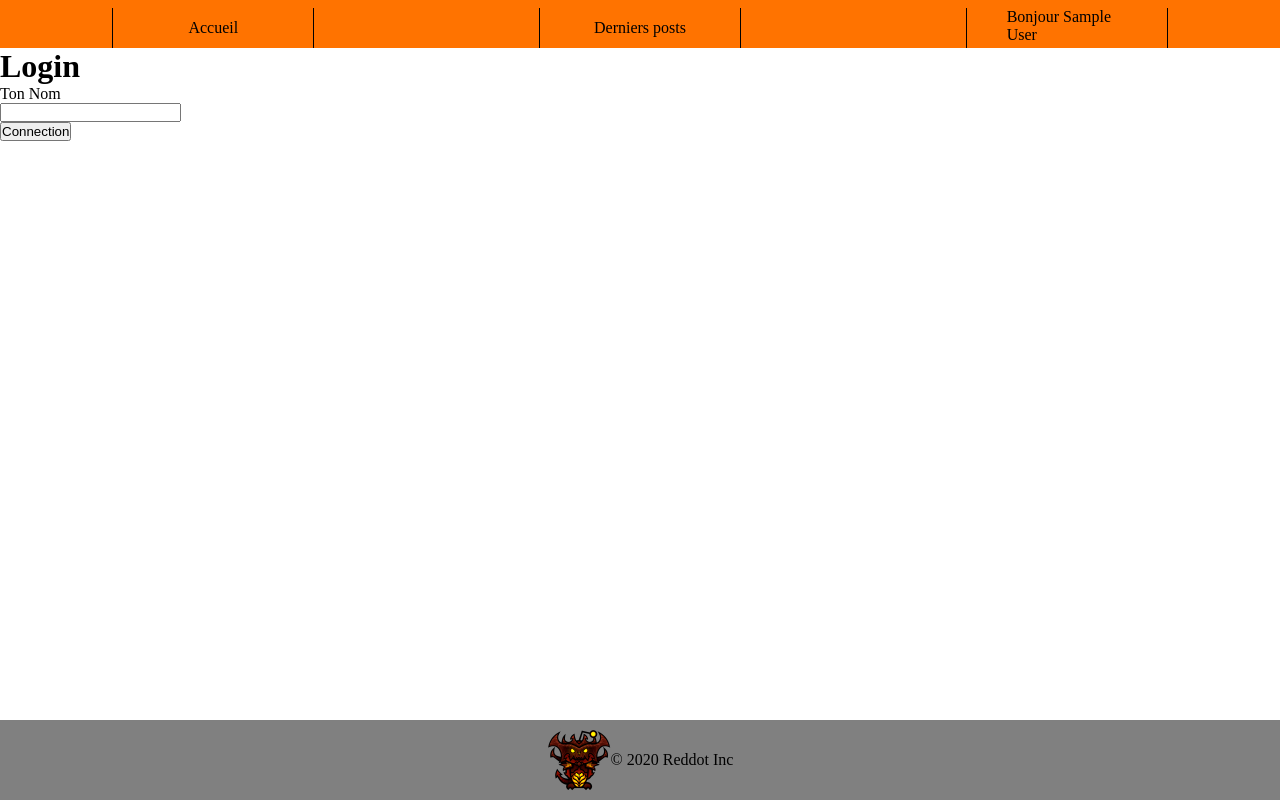
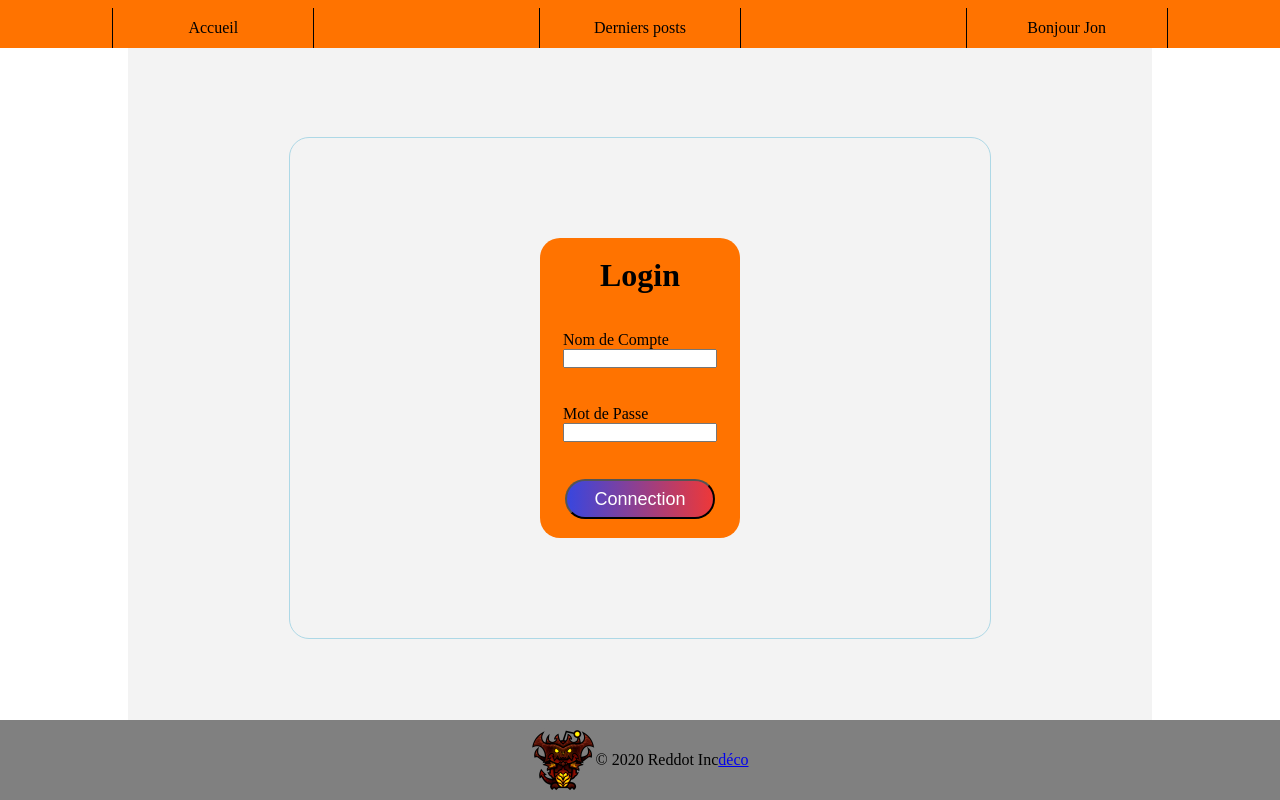
Before and after one commit to ABentounes/validationPHP, a PHP site: page /login.php in a window 1280 px wide. Run offline with PHP 8.4, Linux system fonts and the light colour scheme; the visitor is signed in with stand-in values (Sample User, id 1).

Commit message:
Second Commit

```diff
--- a/css/header.css
+++ b/css/header.css
@@ -15,15 +15,14 @@
 }
 
 nav li {
-    width: 120px;
+    width: 200px;
     height: 40px;
     list-style-type: none;
-    padding: 0 40px;
     border: solid 1px;
     border-style: none solid none solid;
 }
 
-nav a {
+nav a, nav span {
     display: flex;
     justify-content: center;
     align-items: center;
@@ -37,7 +36,7 @@
     background-color: rgb(7, 4, 136);
 }
 
-nav li:hover a {
+nav li:hover a, nav li:hover span {
     color: white;
 }
 
@@ -53,4 +52,7 @@
 
 .dropdown:hover .dropdownContent {
     display: block;
+    background-color: rgb(255, 115, 0);
+
+    z-index: 10;
 }
--- a/css/login.css
+++ b/css/login.css
@@ -1,4 +1,73 @@
 * {
+
     margin: 0;
     padding: 0;
 }
+body {
+    height: 100vh;
+}
+
+
+.flex {
+    display: flex;
+}
+
+#container {
+    position: absolute;
+    height: 85%;
+    width: 80%;
+    background-color: rgb(243, 243, 243);
+    left: 10%;
+    display: flex;
+    justify-content: center;
+    align-items: center;
+}
+
+
+
+form {
+    width: 700px;
+    height: 500px;
+    justify-content: space-evenly;
+    align-items: center;
+    border: 1px solid lightblue;
+    text-align: center;
+    border-radius: 20px;
+}
+
+form div {
+    text-align: left;
+}
+
+#circle {
+    width: 300px;
+    height: 300px;
+    border-radius: 50%;
+    background-image: url('../images/heart.png');
+    background-position: center;
+    background-repeat: no-repeat;
+    border: 1px solid lightblue;
+}
+
+#back{
+    flex-direction: column;
+    justify-content: space-around;
+    align-items: center;
+    background-color: rgb(255, 115, 0);
+    border-radius: 20px;
+    height: 300px;
+    width: 200px;
+}
+
+form input[type=text] {
+    width: 150px;
+}
+
+form input[type=submit] {
+    width: 150px;
+    height: 40px;
+    border-radius: 30px;
+    font-size: large;
+    color: white;
+    background: linear-gradient(270deg, #ee3838, #3846df);
+}
--- a/index.php
+++ b/index.php
@@ -21,6 +21,7 @@
 
             <p>Lorem ipsum dolor sit amet consectetur adipisicing elit. Voluptatem nihil ipsum quia illo voluptate, vero sunt neque necessitatibus, recusandae dignissimos doloribus similique aut molestiae dolorum, eius suscipit vel excepturi repellendus! Lorem ipsum dolor sit amet consectetur adipisicing elit. Dignissimos est ipsam eaque sapiente tempora ratione unde error magni! Reprehenderit quo qui laudantium dolore voluptatum recusandae magnam praesentium, odit accusamus tempore? Lorem ipsum dolor sit amet, consectetur adipisicing elit. Itaque, vitae eveniet fugit molestias magni nemo? Quam dolorem pariatur ullam quidem est aut, vel, quisquam cum officiis cumque porro error aspernatur?</p>
         </div>
+        <img src="./images/team.png" alt="">
     </div>
     <?php include_once './templates/footer.php' ?>
 
--- a/login.php
+++ b/login.php
@@ -12,20 +12,34 @@
 
 <body>
     <?php include_once './templates/header.php' ?>
-    <main class="flex">
+
+    <main>
+        <div id="container">
             <form action="./controllers/log.php" class="flex" method="POST">
-            <div id="leftSide">
-                <div id="circle"></div>
-            </div>
-            <div id="rightSide" class="flex">
+                <div id="back" class="flex">
+
                     <h1>Login</h1>
                     <div>
-                    <label for="name">Ton Nom</label><br>
+                        <label for="name">Nom de Compte</label><br>
                         <input type="text" name="name" autocomplete="off">
                     </div>
+                    <div>
+                        <label for="password">Mot de Passe</label><br>
+                        <input type="text" name="password" autocomplete="off">
+                    </div>
+
                     <input type="submit" value="Connection">
+
+                    <!--I'm destroying the session in case of bad logs, so I can't have this condition, leaving it here for the moment -->
+
+                    <?php if (((isset($_SESSION['name']) && $_SESSION['name'] == 'Jon')) && ((isset($_SESSION['password']) && $_SESSION['password'] == '1234'))) : ?>
+                        <p id='error'>Mauvais nom de compte ou mot de passe</p>
+                    <?php endif ?>
+
+                </div>
             </form>
         </div>
+
     </main>
     <?php include_once './templates/footer.php' ?>
 
--- a/templates/footer.php
+++ b/templates/footer.php
@@ -1,4 +1,5 @@
 <footer>
     <img src="./images/logo.png">
     <p>© 2020 Reddot Inc</p>
+    <a href="./controllers/disconnect.php">déco</a>
 </footer>
--- a/templates/header.php
+++ b/templates/header.php
@@ -6,7 +6,7 @@
       <li><a href="/">Accueil</a></li>
       <li><a href="./wall.php">Derniers posts</a></li>
 
-      <?php if (isset($_SESSION['name'])) : ?>
+      <?php if (isset($_SESSION['name']) && $_SESSION['name'] == 'Jon') : ?>
         <li class="dropdown">
           <span>Bonjour <?= $_SESSION['name'] ?></span>
           <ul class="dropdownContent">
--- a/wall.php
+++ b/wall.php
@@ -28,9 +28,9 @@
     </div>
 
     <div class="post">
-      <h2>Saison 4 de Prison Break</h2>
-      <p>Lorem ipsum dolor sit amet consectetur adipisicing elit. Cum obcaecati iure veritatis sequi reiciendis voluptatum recusandae quam architecto dignissimos autem? Consequatur similique quia alias voluptates repudiandae reprehenderit maxime voluptate omnis.</p>
-      <p>Note: 3/10</p>
+      <h2>Diablo 4: Top ou Flop?</h2>
+      <p>Bah je sais pas, mais la hype est là</p>
+      <p>Note: hype/10</p>
     </div>
 
   </div>
```
Also changed, not shown: controllers/log.php (+7 -2 lines), css/style.css (+11 -0 lines), README.md, images/team.png (added). Lines whose indentation alone changed are shown as unchanged.
